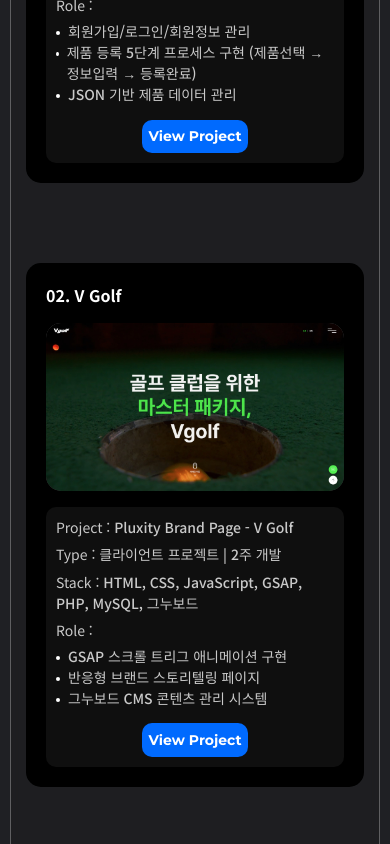
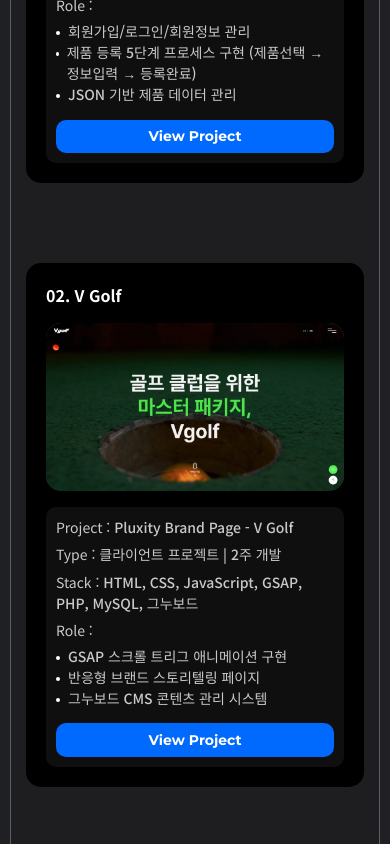
Before and after one commit to unibure/unibure_pf, a Next.js app: page / in a window 390 px wide. Shown: the part 4360-5204 px from the top of the page. Built offline with nearby package versions, Linux system fonts and the light colour scheme.

Commit message:
반응형 애니메이션 수정중

```diff
--- a/src/app/globals.css
+++ b/src/app/globals.css
@@ -370,7 +370,7 @@
   .project-head.active .project-title {color:#fff;}
 
   .card-ls {display: flex; flex-direction: column; gap: 10rem; min-height: 100vh;}
-  .card-ls .card {margin: 0 auto; width: 100%; border-radius: 15px;  padding: 50px 40px; background: #000; position:sticky; top:0; min-height: 980px; }
+  .card-ls .card {margin: 0 auto; width: 100%; border-radius: 15px;  padding: 50px 40px; background: #000; position:sticky; top:0; min-height: 900px; }
   .card-ls .card .project-name {font-size: 1.5rem; font-weight: 700; padding-bottom: 1rem;}
   .card-ls .card .item {display: flex; gap: 1rem; position: relative; width: 100%; flex-direction: column; backdrop-filter: blur(10px); opacity:0.6; transition: .3s var(--cubic2);}
   .card-ls .card .item .thumb {width: 100%; height: auto;border-radius: 15px; overflow: hidden; background: #363636;  transition: .3s var(--cubic2);  }
@@ -409,7 +409,7 @@
     .card-ls .card .project-name {font-size: 1rem;}
     .card-ls .card .item .project-info {padding: 10px; flex-direction: column; gap: .5rem}
     .card-ls .card .item .project-info .button {position: static; }
-    .card-ls .card .item .project-info .button > a {padding: .4rem ;}
+    .card-ls .card .item .project-info .button > a {padding: .4rem; width: 100%; text-align: center;}
     .card-ls .card .item .project-info .info {font-size: 0.875rem;}
   }
 }
```
